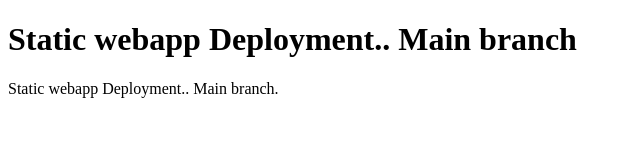
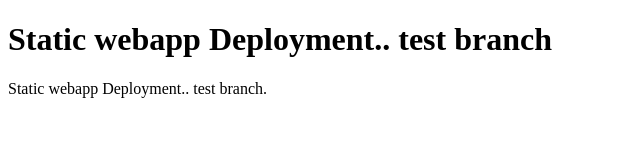
Before and after one commit to anushkakda/oneappsstatic, a plain HTML site: page index.html in a window 1280 px wide. Shown: the whole page, without its empty margins (0-640 px from the left). Drawn offline with Linux system fonts and the light colour scheme.

Commit message:
Update index.html

```diff
--- a/index.html
+++ b/index.html
@@ -2,9 +2,9 @@
 <html>
 <body>
 
-<h1>Static webapp Deployment.. Main branch</h1>
+<h1>Static webapp Deployment.. test branch</h1>
 
-<p>Static webapp Deployment.. Main branch.</p>
+<p>Static webapp Deployment.. test branch.</p>
 
 </body>
 </html>
```
